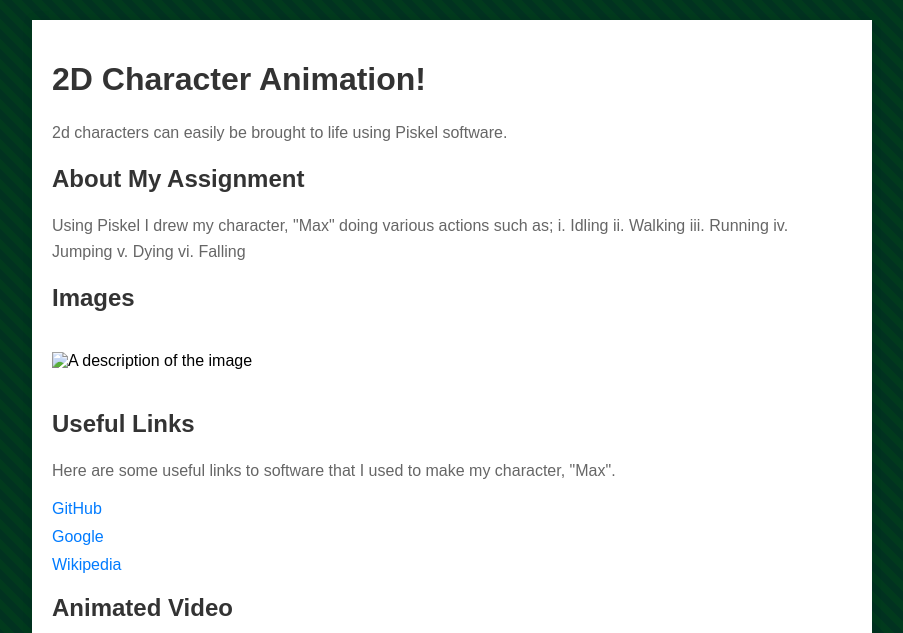
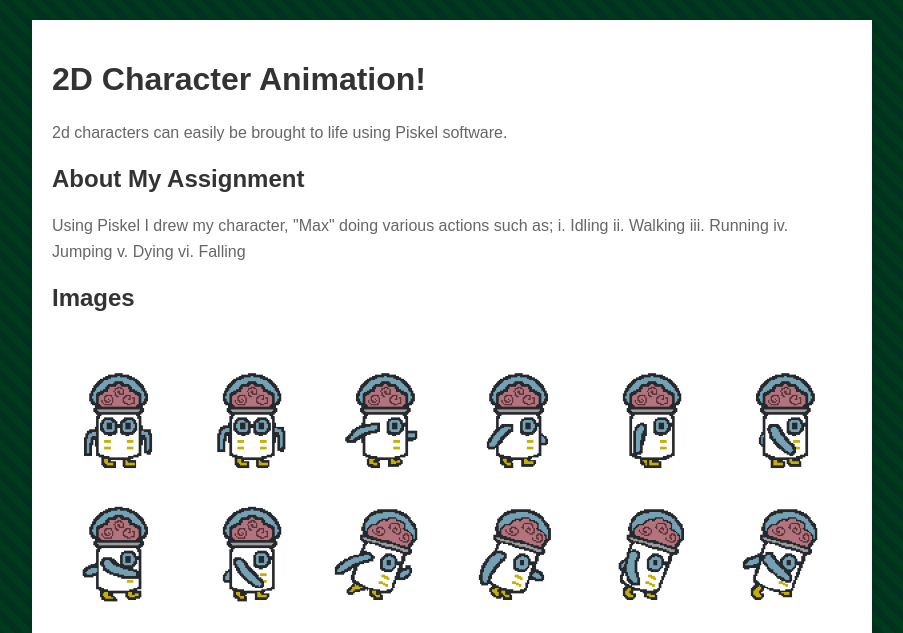
Before and after one commit to fenechluna/fenechluna.github.io, a plain HTML site: page index.html in a window 1280 px wide. Shown: the top 633 px of the page, without its empty margins (188-1091 px from the left). Drawn offline with Linux system fonts and the light colour scheme.

Commit message:
Update index.html

```diff
--- a/index.html
+++ b/index.html
@@ -64,7 +64,7 @@
 </p>
 
         <h2>Images</h2>
-        <img src="path-to-your-image.jpg" alt="A description of the image">
+        <img src="max.png" alt="Max sprite sheet animation">
 
         <h2>Useful Links</h2>
         <p>Here are some useful links to software that I used to make my character, "Max".</p>
```
